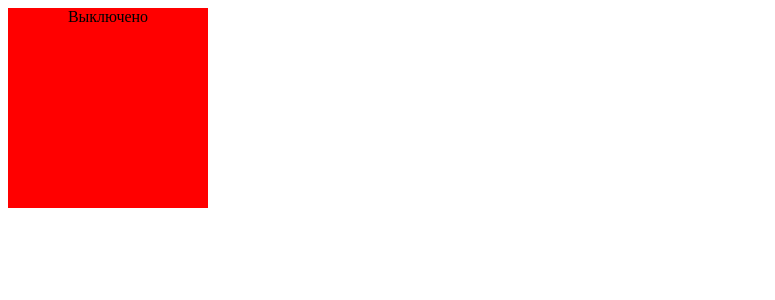
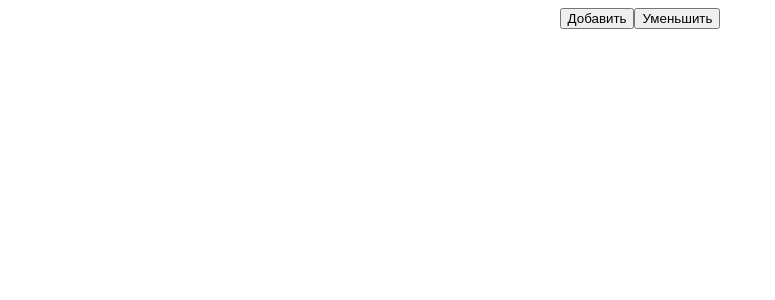
Before and after one commit to Burzachil/react-app, a React (Create React App) app: page / in a window 1280 px wide. Shown: the top 300 px of the page, without its empty margins (0-775 px from the left). Built offline with nearby package versions, Linux system fonts and the light colour scheme.

Commit message:
Change reducer

```diff
--- a/package.json
+++ b/package.json
@@ -8,6 +8,7 @@
     "@testing-library/user-event": "^7.2.1",
     "react": "^16.13.1",
     "react-dom": "^16.13.1",
+    "react-redux": "^7.2.0",
     "react-scripts": "3.4.1",
     "redux": "^4.0.5"
   },
--- a/src/App.js
+++ b/src/App.js
@@ -1,43 +1,17 @@
 import React from 'react';
+import Counter from "./components/Counter/Counter";
 
 class App extends React.Component {
 
     constructor(props) {
         super(props);
-        this.state = {
-            isToggleOn: false,
-            styleDiv: {
-                width: "95vw",
-                height: "95vh"
-            },
-            styleBtn: {
-                backgroundColor: "red",
-                width: "200px",
-                height: "200px"
-            }
-        };
-    }
-
-    handleClick = (e) => {
-        this.setState(state => ({
-            isToggleOn: !state.isToggleOn
-        }));
-    }
-
-    move = (e) => {
-        if (this.state.isToggleOn) {
-            this.setState({styleBtn: {position: "absolute",top: e.clientY - 100, left: e.clientX - 100, backgroundColor: "red",
-                    width: "200px",
-                    height: "200px"}})
-        }
+        this.state = { };
     }
 
     render() {
         return (
-            <div onMouseMove={this.move} style={this.state.styleDiv}>
-                <div onClick={this.handleClick}  style={this.state.styleBtn}>
-                    {this.state.isToggleOn ? 'Включено' : 'Выключено'}
-                </div>
+            <div>
+                <Counter />
             </div>
         );
     }
--- /dev/null
+++ b/src/components/Counter/Counter.js
@@ -0,0 +1,13 @@
+import React from 'react';
+import store from '../../store/store'
+
+function Counter() {
+    return (
+        <div>
+            <button onClick={() => store.dispatch({type: 'INCREMENT'})}>Добавить</button>
+            <button onClick={() => store.dispatch({type: 'DECREMENT'})}>Уменьшить</button>
+        </div>
+    )
+}
+
+export default Counter;
--- /dev/null
+++ b/src/store/store.js
@@ -0,0 +1,18 @@
+import { createStore } from 'redux';
+
+function reducer(state = {itt: 1}, action) {
+    switch(action.type) {
+        case 'INCREMENT':
+            return {itt: state.itt + 1};
+        case 'DECREMENT':
+            return {itt: state.itt - 1};
+
+        default:
+            return state
+    }
+}
+
+const store = createStore(reducer);
+store.subscribe(() => console.log(store.getState()));
+
+export default store;
```
Also changed, not shown: src/components/Counter/index.js (added), 1 other file (tests, documents, lock files or other folders).
